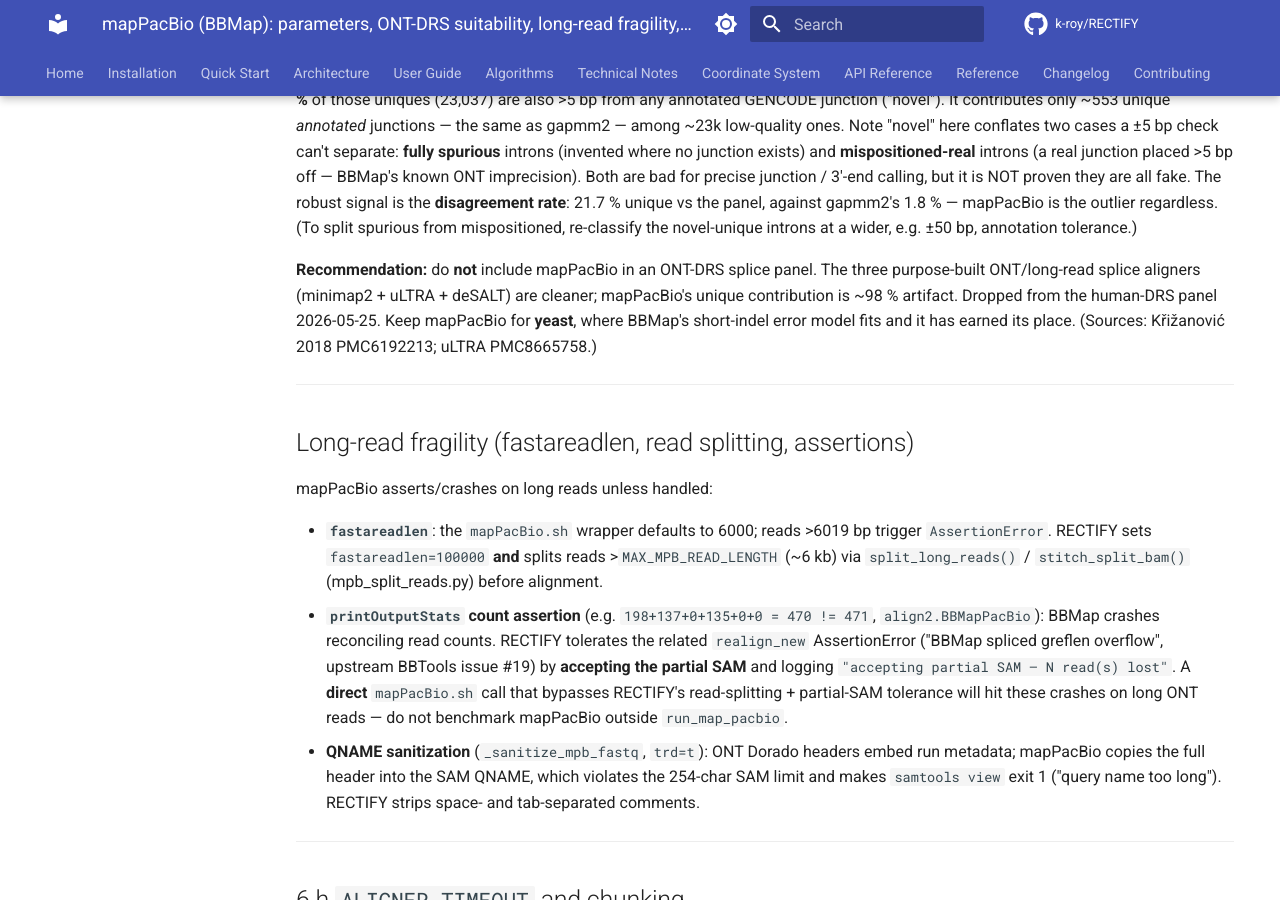
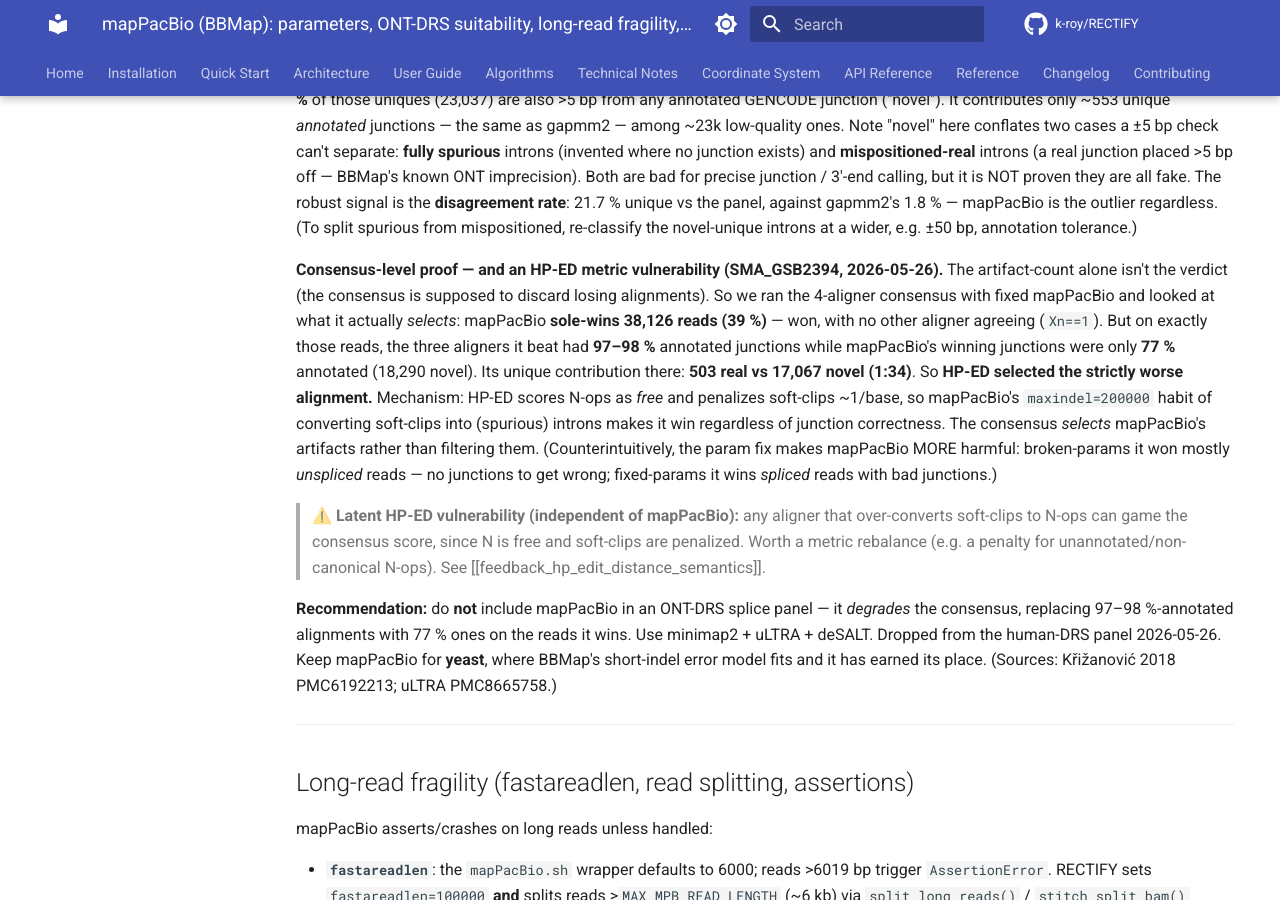
Before and after one commit to k-roy/RECTIFY, an MkDocs documentation site: the page built from docs/aligners/mapPacBio.md, in a window 1280 px wide and 900 px high, scrolled down 1513 px. Built offline with MkDocs 1.6.1 and Material for MkDocs 9.7.7, drawn with Linux system fonts in a browser that asks for light colours; comment, search, counter and statistics services are not loaded; the version menu is left out.

Commit message:
docs(aligners): mapPacBio param fix + ONT-DRS unsuitability + HP-ED gaming
intronlen is a min D->N relabel threshold (not a max), and maxindel's default
16000 cannot span mammalian introns; correct settings are intronlen=10 +
maxindel>=200000 (validated: 158 -> 108840 introns, 689x, on human chr5 DRS).

Even correctly configured, mapPacBio is a poor ONT-DRS splice fit: on SMA_GSB2394
it sole-wins 39% of consensus reads but with only 77%-annotated junctions vs
97-98% for the minimap2/uLTRA/deSALT alignments it beat. Mechanism: HP-ED scores
N-ops as free and penalizes soft-clips, so mapPacBio's liberal soft-clip->N-op
conversion wins regardless of junction correctness -- the consensus selects its
artifacts. Dropped from the human-DRS panel; kept for yeast. Flags a latent
HP-ED vulnerability for any over-N-op aligner.

Co-Authored-By: Claude Opus 4.7 <noreply@anthropic.com>

```diff
--- a/docs/aligners/mapPacBio.md
+++ b/docs/aligners/mapPacBio.md
@@ -84,12 +84,33 @@ gapmm2's 1.8 % — mapPacBio is the outlier regardless. (To split spurious from
 mispositioned, re-classify the novel-unique introns at a wider, e.g. ±50 bp,
 annotation tolerance.)
 
-**Recommendation:** do **not** include mapPacBio in an ONT-DRS splice panel. The
-three purpose-built ONT/long-read splice aligners (minimap2 + uLTRA + deSALT) are
-cleaner; mapPacBio's unique contribution is ~98 % artifact. Dropped from the
-human-DRS panel 2026-05-25. Keep mapPacBio for **yeast**, where BBMap's
-short-indel error model fits and it has earned its place. (Sources: Křižanović
-2018 PMC6192213; uLTRA PMC8665758.)
+**Consensus-level proof — and an HP-ED metric vulnerability (SMA_GSB2394,
+2026-05-26).** The artifact-count alone isn't the verdict (the consensus is
+supposed to discard losing alignments). So we ran the 4-aligner consensus with
+fixed mapPacBio and looked at what it actually *selects*: mapPacBio **sole-wins
+38,126 reads (39 %)** — won, with no other aligner agreeing (`Xn==1`). But on
+exactly those reads, the three aligners it beat had **97–98 %** annotated
+junctions while mapPacBio's winning junctions were only **77 %** annotated
+(18,290 novel). Its unique contribution there: **503 real vs 17,067 novel
+(1:34)**. So **HP-ED selected the strictly worse alignment.** Mechanism: HP-ED
+scores N-ops as *free* and penalizes soft-clips ~1/base, so mapPacBio's
+`maxindel=200000` habit of converting soft-clips into (spurious) introns makes it
+win regardless of junction correctness. The consensus *selects* mapPacBio's
+artifacts rather than filtering them. (Counterintuitively, the param fix makes
+mapPacBio MORE harmful: broken-params it won mostly *unspliced* reads — no
+junctions to get wrong; fixed-params it wins *spliced* reads with bad junctions.)
+
+> ⚠️ **Latent HP-ED vulnerability (independent of mapPacBio):** any aligner that
+> over-converts soft-clips to N-ops can game the consensus score, since N is free
+> and soft-clips are penalized. Worth a metric rebalance (e.g. a penalty for
+> unannotated/non-canonical N-ops). See [[feedback_hp_edit_distance_semantics]].
+
+**Recommendation:** do **not** include mapPacBio in an ONT-DRS splice panel — it
+*degrades* the consensus, replacing 97–98 %-annotated alignments with 77 % ones on
+the reads it wins. Use minimap2 + uLTRA + deSALT. Dropped from the human-DRS panel
+2026-05-26. Keep mapPacBio for **yeast**, where BBMap's short-indel error model
+fits and it has earned its place. (Sources: Křižanović 2018 PMC6192213; uLTRA
+PMC8665758.)
 
 ---
 
```
